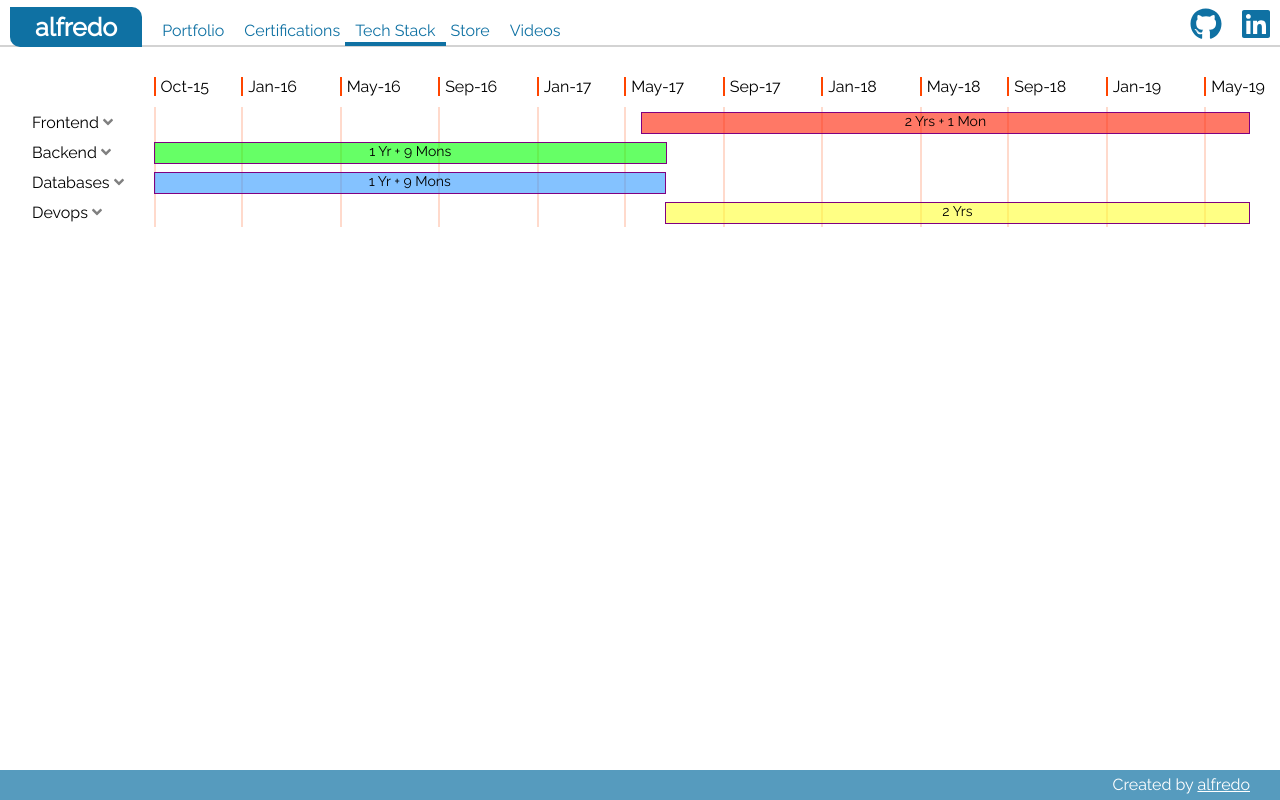
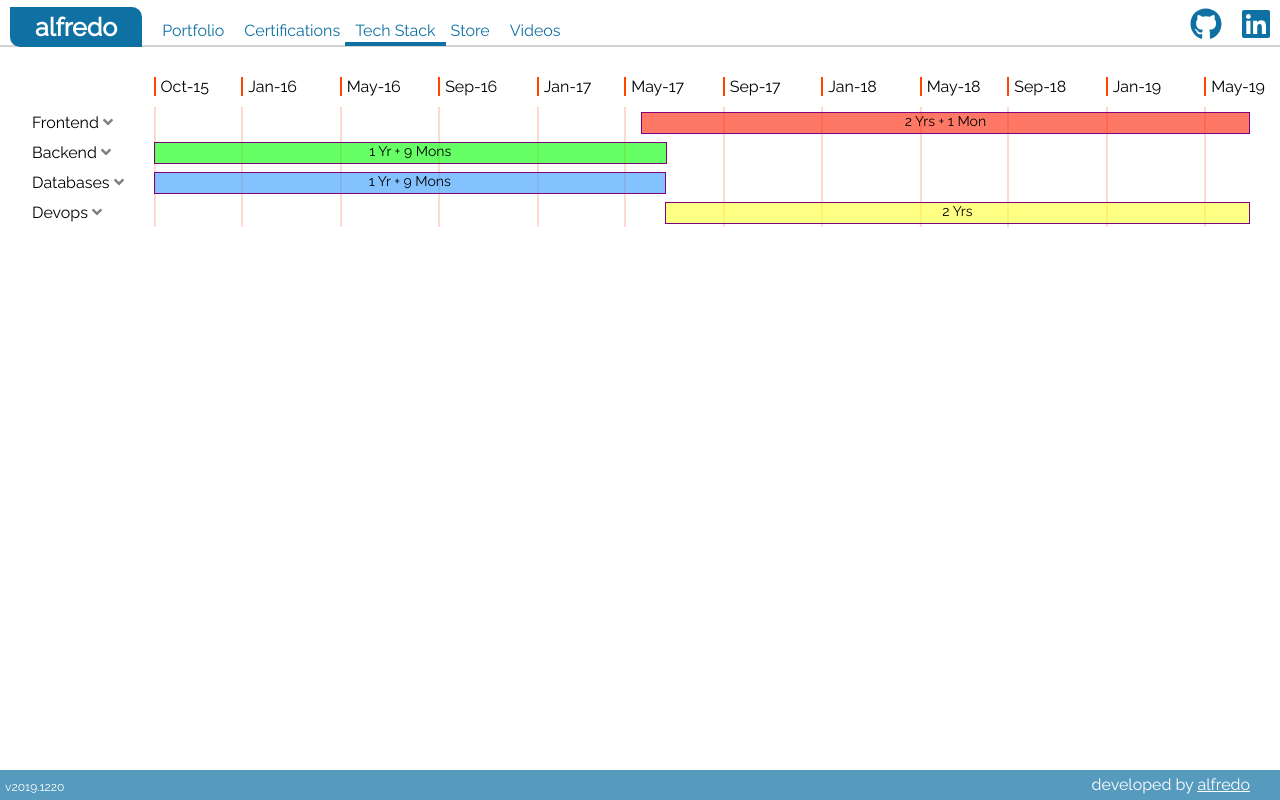
Before and after one commit to jocelo/jocelo.github.io, an Angular app: page /tech-stack in a window 1280 px wide. Shown: the top 800 px of the page. Built offline with nearby package versions, Linux system fonts and the light colour scheme.

Commit message:
footer changes

```diff
--- a/src/app/layouts/blog/blog.component.html
+++ b/src/app/layouts/blog/blog.component.html
@@ -1,3 +1,3 @@
 <p>
-  blog works!
+  Blog content will show here
 </p>
--- a/src/app/layouts/footer/footer.component.html
+++ b/src/app/layouts/footer/footer.component.html
@@ -1,3 +1,4 @@
 <div class="footer">
-  <span class="float-right"> Created by <a href="mailto:jocelohere@gmail.com">alfredo</a> </span>
+  <span class="float-left"> v2019.1220 </span>
+  <span class="float-right"> developed by <a href="mailto:jocelohere@gmail.com">alfredo</a> </span>
 </div>
--- a/src/app/layouts/footer/footer.component.scss
+++ b/src/app/layouts/footer/footer.component.scss
@@ -5,10 +5,16 @@
   height: 20px;
   background-color: rgba(15, 113, 163, 0.7);
   padding: 5px;
+  color: white;
   text-align: right;
 
+  & .float-left {
+    float: left;
+    font-size: 12px;
+    padding-top: 5px;
+  }
+
   & .float-right {
-    color: white;
 
     margin-right: 35px;
 
```
